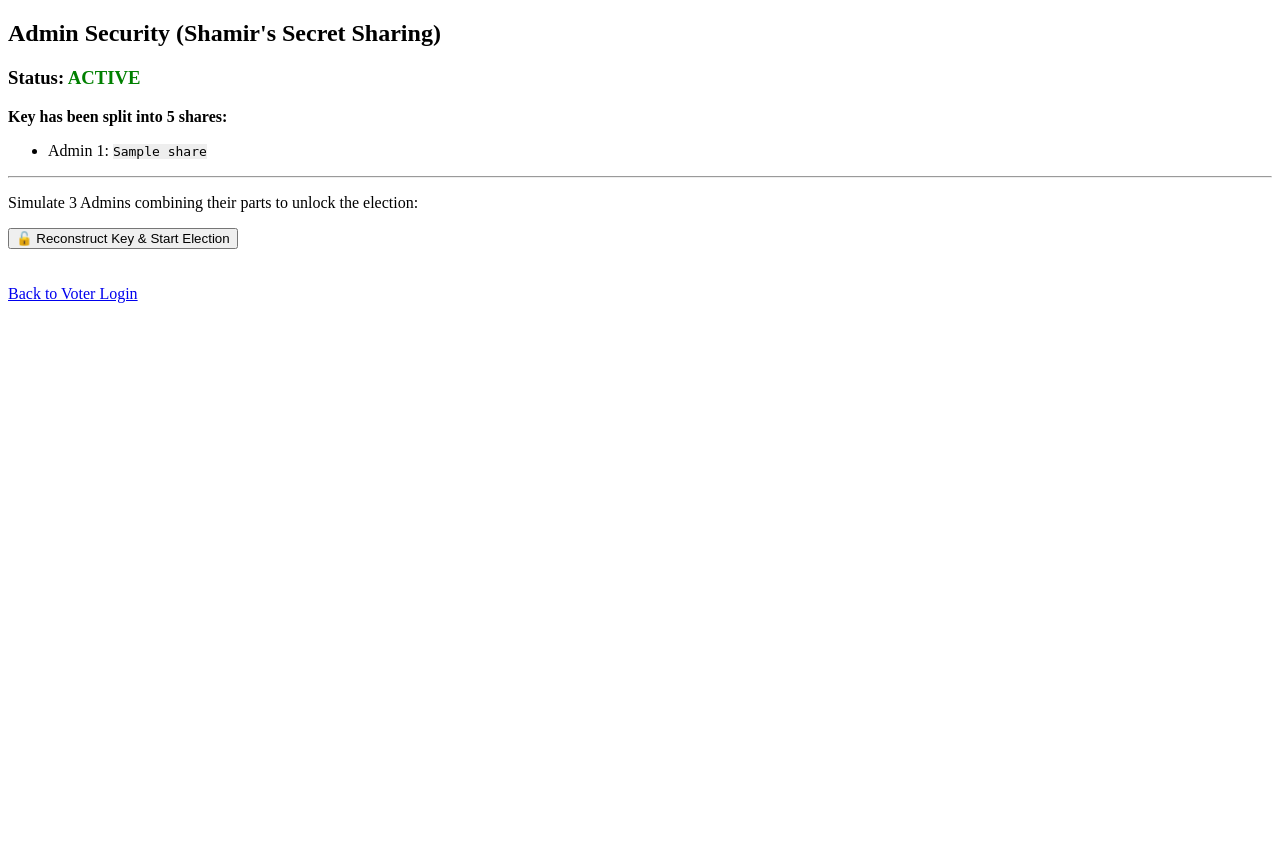
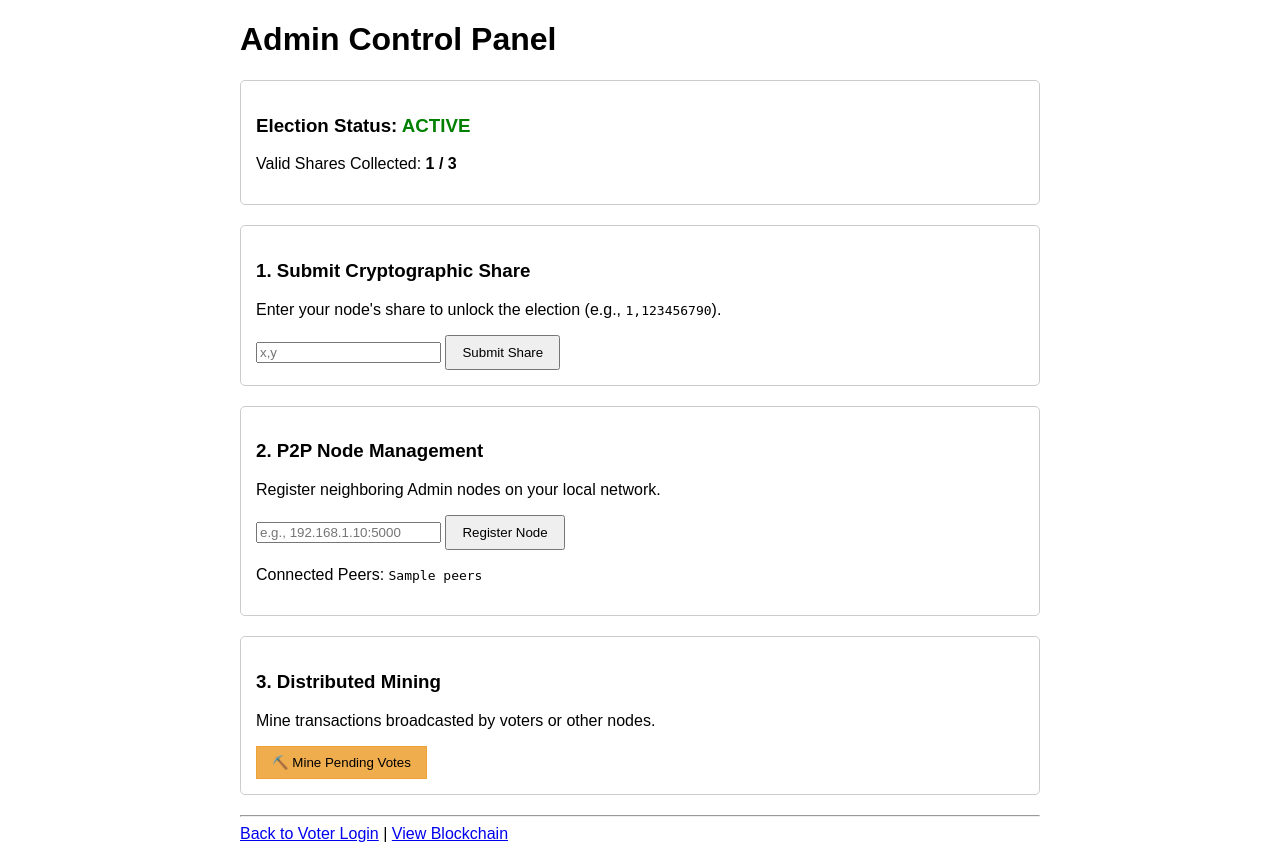
Before and after one commit to sebrbn/block_vote, a Flask app: template templates/admin.html in a window 1280 px wide. Before the commit the page ends 303 px from the top, so only its background shows below. Run offline with Flask 3, Linux system fonts and the light colour scheme; the template is opened without the code that fills it: most values are stand-ins (such as "Sample title", 1, 10 or a date in 2020).

Commit message:
Implement Physical P2P Network with Distributed Shamir Consensus and Auto-Mining

```diff
--- a/app.py
+++ b/app.py
@@ -1,31 +1,85 @@
-from flask import Flask, render_template, request, session, redirect, url_for
+from flask import Flask, render_template, request, session, redirect, url_for, jsonify
 from blockchain import Blockchain
+import requests
 import random
+import os
+import sys
+import argparse
+import threading
 import time
 
-# IMPORT YOUR EXISTING ALGORITHMS
+# IMPORT YOUR ENCRYPTED MODULES (Assuming they are in the same directory)
 import vote_token_generator
 import blind_signature
 import rsa_signature
 import shamir_secret_sharing
 
 app = Flask(__name__)
-app.secret_key = 'super_secret_key'
-
-# Initialize the Blockchain
-vote_chain = Blockchain()
-
-# GLOBAL VARIABLES
-admin_shares = []
-is_election_active = False
-otp_storage = {}  # Stores OTPs temporarily
+app.secret_key = os.urandom(24)
 
 # ----------------------------------------------------------------
-# 1. AUTHENTICATION ROUTES (OTP SYSTEM)
+# P2P NETWORK CONFIGURATION & STATE
+# ----------------------------------------------------------------
+vote_chain = Blockchain()
+is_election_active = False
+valid_shares_collected = set() # To track consensus on Shamir shares
+
+# Define this node's identity
+parser = argparse.ArgumentParser()
+parser.add_argument("-p", "--port", type=int, default=5000, help="Port to run the node on")
+args = parser.parse_args()
+PORT = args.port
+
+# In a real setup, each Admin would have their own unique share
+MY_SHARE = ( (PORT % 10) + 1, 123456789 + (PORT % 10) )
+
+# Helper: Broadcast to all registered peers
+def broadcast(endpoint, data):
+    for node in vote_chain.nodes:
+        try:
+            requests.post(f"http://{node}{endpoint}", json=data, timeout=1)
+        except:
+            print(f"Failed to broadcast to {node}")
+
+# ----------------------------------------------------------------
+# AUTO-MINER BACKGROUND TASK
+# ----------------------------------------------------------------
+def auto_miner_task():
+    """Background thread that mines blocks based on mempool size or time."""
+    print(f"[*] Auto-miner thread started on Node {PORT}")
+    while True:
+        try:
+            time.sleep(10) # Run check every 10 seconds
+
+            if not is_election_active:
+                continue
+
+            pending_count = len(vote_chain.pending_transactions)
+            last_block_time = vote_chain.last_block['timestamp']
+            time_since_last = time.time() - last_block_time
+
+            # TRIGGERS:
+            # 1. Threshold: 3 or more transactions
+            # 2. Time: More than 60 seconds since last block
+            if pending_count > 0:
+                if pending_count >= 3 or time_since_last >= 60:
+                    print(f"[*] Triggering auto-mine: {pending_count} txs, {int(time_since_last)}s since last block.")
+                    block = vote_chain.mine_pending_transactions()
+                    if block:
+                        print(f"[*] Successfully mined block {block['index']}. Broadcasting...")
+                        broadcast('/blocks/receive', block)
+        except Exception as e:
+            print(f"[!] Auto-miner error: {e}")
+
+# Start the miner thread
+miner_thread = threading.Thread(target=auto_miner_task, daemon=True)
+miner_thread.start()
+
+# ----------------------------------------------------------------
+# 1. VOTER ENDPOINTS (THIN CLIENT)
 # ----------------------------------------------------------------
 @app.route('/')
 def home():
-    # If already logged in, go to dashboard
     if 'user_id' in session:
         return redirect(url_for('dashboard'))
     return render_template('login.html', otp_sent=False)
@@ -33,124 +87,138 @@ def home():
 @app.route('/send_otp', methods=['POST'])
 def send_otp():
     user_id = request.form['userid']
-
-    # Generate Mock OTP
     otp = random.randint(1000, 9999)
     session['temp_user_id'] = user_id
-    otp_storage[user_id] = otp
-
-    # SIMULATE EMAIL SENDING
-    print(f"\n{'='*40}")
-    print(f" [EMAIL SENT] OTP for {user_id} is >> {otp} <<")
-    print(f"{'='*40}\n")
-
+    session['mock_otp'] = str(otp)
+    print(f"\n[OTP] Node {PORT} -> {user_id}: {otp}\n")
     return render_template('login.html', otp_sent=True)
 
 @app.route('/verify_otp', methods=['POST'])
 def verify_otp():
     user_otp = request.form['otp']
-    user_id = session.get('temp_user_id')
+    if user_otp == session.get('mock_otp'):
+        session['user_id'] = session.get('temp_user_id')
+        return redirect(url_for('dashboard'))
+    return render_template('login.html', otp_sent=True, error="Invalid OTP.")
 
-    if user_id in otp_storage and str(otp_storage[user_id]) == user_otp:
-        session['user_id'] = user_id
-        # Cleanup OTP
-        del otp_storage[user_id]
-        return redirect(url_for('dashboard'))
-    else:
-        return render_template('login.html', otp_sent=True, error="Invalid OTP! Check terminal.")
-
-@app.route('/logout')
-def logout():
-    session.clear()
-    return redirect(url_for('home'))
-
-# ----------------------------------------------------------------
-# 2. VOTER DASHBOARD & TOKEN GENERATION
-# ----------------------------------------------------------------
 @app.route('/dashboard')
 def dashboard():
     if 'user_id' not in session:
         return redirect(url_for('home'))
-    return render_template('dashboard.html', user=session['user_id'])
+    return render_template('dashboard.html', user=session['user_id'], election_active=is_election_active)
 
-@app.route('/generate_token', methods=['POST'])
-def generate_token():
+@app.route('/cast_vote', methods=['POST'])
+def cast_vote():
     if not is_election_active:
-         return "<h1> Election Not Started!</h1><p>Admin must reconstruct keys first.</p><a href='/dashboard'>Back</a>"
+        return "Election is locked.", 403
 
-    token = vote_token_generator.generate_token()
-    session['token'] = token
-    return render_template('vote.html', token=token)
+    vote_choice = request.form['candidate']
+    token = session.get('token') or vote_token_generator.generate_token()
+
+    # Custom Crypto Logic (Blind Signatures)
+    blinded_vote, r_factor = blind_signature.blind_message(vote_choice)
+    signed_blinded = blind_signature.sign_blinded_message(blinded_vote)
+    signature = blind_signature.unblind_signature(signed_blinded, r_factor)
+
+    vote_data = {'candidate': vote_choice, 'signature': signature}
+
+    # 1. Add locally to mempool
+    added = vote_chain.add_transaction(token, vote_data)
+
+    # 2. Broadcast transaction to all other Admin Nodes
+    if added:
+        broadcast('/transactions/receive', {'token': token, 'vote': vote_data})
+        # Mining now happens asynchronously in the background thread
+        return render_template('success.html', status="Vote Received")
+
+    return "Duplicate transaction or error.", 400
 
 # ----------------------------------------------------------------
-# 3. VOTING & MINING
+# 2. P2P & CONSENSUS ENDPOINTS (ADMIN TO ADMIN)
 # ----------------------------------------------------------------
-@app.route('/cast_vote', methods=['POST'])
-def cast_vote():
-    vote_choice = request.form['candidate']
-    token = session.get('token')
+@app.route('/nodes/register', methods=['POST'])
+def register_nodes():
+    nodes = request.json.get('nodes')
+    if nodes is None:
+        return "Error: Please supply a valid list of nodes", 400
+    for node in nodes:
+        vote_chain.register_node(node)
+    return jsonify({'message': 'New nodes have been added', 'total_nodes': list(vote_chain.nodes)}), 201
 
-    if not token:
-        return redirect(url_for('home'))
+@app.route('/transactions/receive', methods=['POST'])
+def receive_transaction():
+    data = request.get_json()
+    vote_chain.add_transaction(data['token'], data['vote'])
+    return "Transaction received", 201
 
-    # 1. Blind Signature
-    blinded_vote, r_factor = blind_signature.blind_message(vote_choice)
+@app.route('/blocks/receive', methods=['POST'])
+def receive_block():
+    block = request.get_json()
+    if block['index'] == len(vote_chain.chain) + 1:
+        if vote_chain.valid_chain(vote_chain.chain + [block]):
+            vote_chain.chain.append(block)
+            # Remove transactions from mempool that were included in the block
+            block_tokens = [tx['token'] for tx in block['transactions']]
+            vote_chain.pending_transactions = [tx for tx in vote_chain.pending_transactions if tx['token'] not in block_tokens]
+            return "Block added", 201
+    return "Block rejected or out of sync", 400
 
-    # 2. Admin Sign (Simulated)
-    signed_blinded = blind_signature.sign_blinded_message(blinded_vote)
+@app.route('/chain')
+def full_chain():
+    return jsonify({
+        'chain': vote_chain.chain,
+        'length': len(vote_chain.chain)
+    }), 200
 
-    # 3. Unblind
-    signature = blind_signature.unblind_signature(signed_blinded, r_factor)
-
-    # 4. Add to Blockchain Pool
-    vote_chain.add_transaction(token, {
-        'candidate': vote_choice,
-        'signature': signature
-    })
-
-    # 5. Mine Block (Proof of Work)
-    mined_block = vote_chain.mine_pending_transactions()
-
-    return render_template('success.html', block=mined_block)
+@app.route('/nodes/resolve')
+def consensus():
+    replaced = vote_chain.resolve_conflicts()
+    if replaced:
+        return jsonify({'message': 'Our chain was replaced', 'new_chain': vote_chain.chain}), 200
+    return jsonify({'message': 'Our chain is authoritative', 'chain': vote_chain.chain}), 200
 
 # ----------------------------------------------------------------
-# 4. ADMIN & SHAMIR'S SECRET SHARING
+# 3. SHAMIR DISTRIBUTED ACTIVATION
 # ----------------------------------------------------------------
+@app.route('/admin/submit_share', methods=['POST'])
+def submit_share():
+    global is_election_active
+    share_input = request.form['share']
+    try:
+        share = tuple(map(int, share_input.split(',')))
+        valid_shares_collected.add(share)
+        broadcast('/p2p/sync_shares', {'share': share})
+        if len(valid_shares_collected) >= 3:
+            is_election_active = True
+        return redirect(url_for('admin_dashboard'))
+    except:
+        return "Invalid Share Format", 400
+
+@app.route('/p2p/sync_shares', methods=['POST'])
+def sync_shares():
+    global is_election_active
+    share_data = request.json.get('share')
+    valid_shares_collected.add(tuple(share_data))
+    if len(valid_shares_collected) >= 3:
+        is_election_active = True
+    return "Share synced", 200
+
 @app.route('/admin')
-def admin_page():
-    return render_template('admin.html', shares=admin_shares, active=is_election_active)
+def admin_dashboard():
+    return render_template('admin.html', active=is_election_active, shares_count=len(valid_shares_collected), peers=list(vote_chain.nodes))
 
-@app.route('/initialize_keys', methods=['POST'])
-def initialize_keys():
-    global admin_shares
-    secret = 123456789
-    admin_shares = shamir_secret_sharing.generate_shares(secret, total_shares=5, threshold=3)
-    return redirect(url_for('admin_page'))
-
-@app.route('/reconstruct_key', methods=['POST'])
-def reconstruct_key():
-    global is_election_active
-    if len(admin_shares) < 3:
-        return "Not enough shares!"
-
-    recovered_secret = shamir_secret_sharing.reconstruct_secret(admin_shares[:3])
-
-    if recovered_secret == 123456789:
-        is_election_active = True
-        return "<h1>✅ Key Reconstructed! Election Started.</h1><a href='/admin'>Back</a>"
-    else:
-        return "❌ Failed."
-
-# ----------------------------------------------------------------
-# 5. BLOCKCHAIN EXPLORER
-# ----------------------------------------------------------------
-@app.route('/chain')
-def get_chain():
-    return {'chain': vote_chain.chain, 'length': len(vote_chain.chain)}
+@app.route('/mine', methods=['POST'])
+def manual_mine():
+    """Manual trigger still available in Admin dashboard."""
+    block = vote_chain.mine_pending_transactions()
+    if block:
+        broadcast('/blocks/receive', block)
+        return "Block mined and broadcasted!"
+    return "No transactions to mine."
 
 @app.route('/explorer')
 def explorer():
     return render_template('explorer.html', chain=vote_chain.chain)
 
 if __name__ == '__main__':
-    app.run(debug=True, port=5000)
+    app.run(host='0.0.0.0', debug=True, port=PORT, use_reloader=False) # Reloader can spawn double threads
--- a/templates/admin.html
+++ b/templates/admin.html
@@ -1,35 +1,99 @@
 <!DOCTYPE html>
 <html>
-<head><title>Admin Dashboard</title></head>
+
+<head>
+    <title>Admin Dashboard - P2P Voting</title>
+    <style>
+        body {
+            font-family: sans-serif;
+            max-width: 800px;
+            margin: 20px auto;
+            padding: 0 20px;
+        }
+
+        .box {
+            border: 1px solid #ccc;
+            padding: 15px;
+            margin-bottom: 20px;
+            border-radius: 5px;
+        }
+
+        .active {
+            color: green;
+            font-weight: bold;
+        }
+
+        .locked {
+            color: red;
+            font-weight: bold;
+        }
+
+        button {
+            cursor: pointer;
+            padding: 8px 15px;
+        }
+    </style>
+</head>
+
 <body>
-    <h2> Admin Security (Shamir's Secret Sharing)</h2>
+    <h1>Admin Control Panel</h1>
 
-    <h3>Status: <span style="color: {{ 'green' if active else 'red' }}">
-        {{ 'ACTIVE' if active else 'LOCKED' }}
-    </span></h3>
+    <div class="box">
+        <h3>Election Status:
+            <span class="{{ 'active' if active else 'locked' }}">
+                {{ 'ACTIVE' if active else 'LOCKED' }}
+            </span>
+        </h3>
+        <p>Valid Shares Collected: <strong>{{ shares_count }} / 3</strong></p>
+    </div>
 
-    {% if not shares %}
-        <form action="/initialize_keys" method="POST">
-            <p>The Master Private Key has not been split yet.</p>
-            <button type="submit">⚡ Split Key into 5 Shares</button>
+    <!-- 1. SHAMIR SHARE SUBMISSION -->
+    <div class="box">
+        <h3>1. Submit Cryptographic Share</h3>
+        <p>Enter your node's share to unlock the election (e.g., <code>1,123456790</code>).</p>
+        <form action="/admin/submit_share" method="POST">
+            <input type="text" name="share" placeholder="x,y" required>
+            <button type="submit">Submit Share</button>
         </form>
-    {% else %}
-        <p><strong>Key has been split into 5 shares:</strong></p>
-        <ul>
-            {% for share in shares %}
-                <li>Admin {{ share[0] }}: <code style="background:#eee">{{ share[1] }}</code></li>
-            {% endfor %}
-        </ul>
+    </div>
 
-        <hr>
+    <!-- 2. NODE REGISTRATION -->
+    <div class="box">
+        <h3>2. P2P Node Management</h3>
+        <p>Register neighboring Admin nodes on your local network.</p>
+        <form id="nodeForm">
+            <input type="text" id="nodeIp" placeholder="e.g., 192.168.1.10:5000" required>
+            <button type="button" onclick="registerNode()">Register Node</button>
+        </form>
+        <p>Connected Peers: <code>{{ peers }}</code></p>
+    </div>
 
-        <form action="/reconstruct_key" method="POST">
-            <p>Simulate 3 Admins combining their parts to unlock the election:</p>
-            <button type="submit">🔓 Reconstruct Key & Start Election</button>
+    <!-- 3. MINING -->
+    <div class="box">
+        <h3>3. Distributed Mining</h3>
+        <p>Mine transactions broadcasted by voters or other nodes.</p>
+        <form action="/mine" method="POST">
+            <button type="submit" style="background-color: #f0ad4e; border: 1px solid #eea236;">⛏️ Mine Pending
+                Votes</button>
         </form>
-    {% endif %}
+    </div>
 
-    <br><br>
-    <a href="/">Back to Voter Login</a>
+    <hr>
+    <a href="/">Back to Voter Login</a> | <a href="/explorer">View Blockchain</a>
+
+    <script>
+        function registerNode() {
+            const nodeUrl = document.getElementById('nodeIp').value;
+            fetch('/nodes/register', {
+                method: 'POST',
+                headers: { 'Content-Type': 'application/json' },
+                body: JSON.stringify({ nodes: [nodeUrl] })
+            }).then(response => {
+                if (response.ok) location.reload();
+                else alert('Registration failed.');
+            });
+        }
+    </script>
 </body>
+
 </html>
```
Also changed, not shown: blockchain.py (+79 -7 lines), p2p.py (added, +56 -0 lines), system_documentation.md (added, +69 -0 lines), templates/dashboard.html (+27 -9 lines), templates/success.html (+66 -26 lines).
